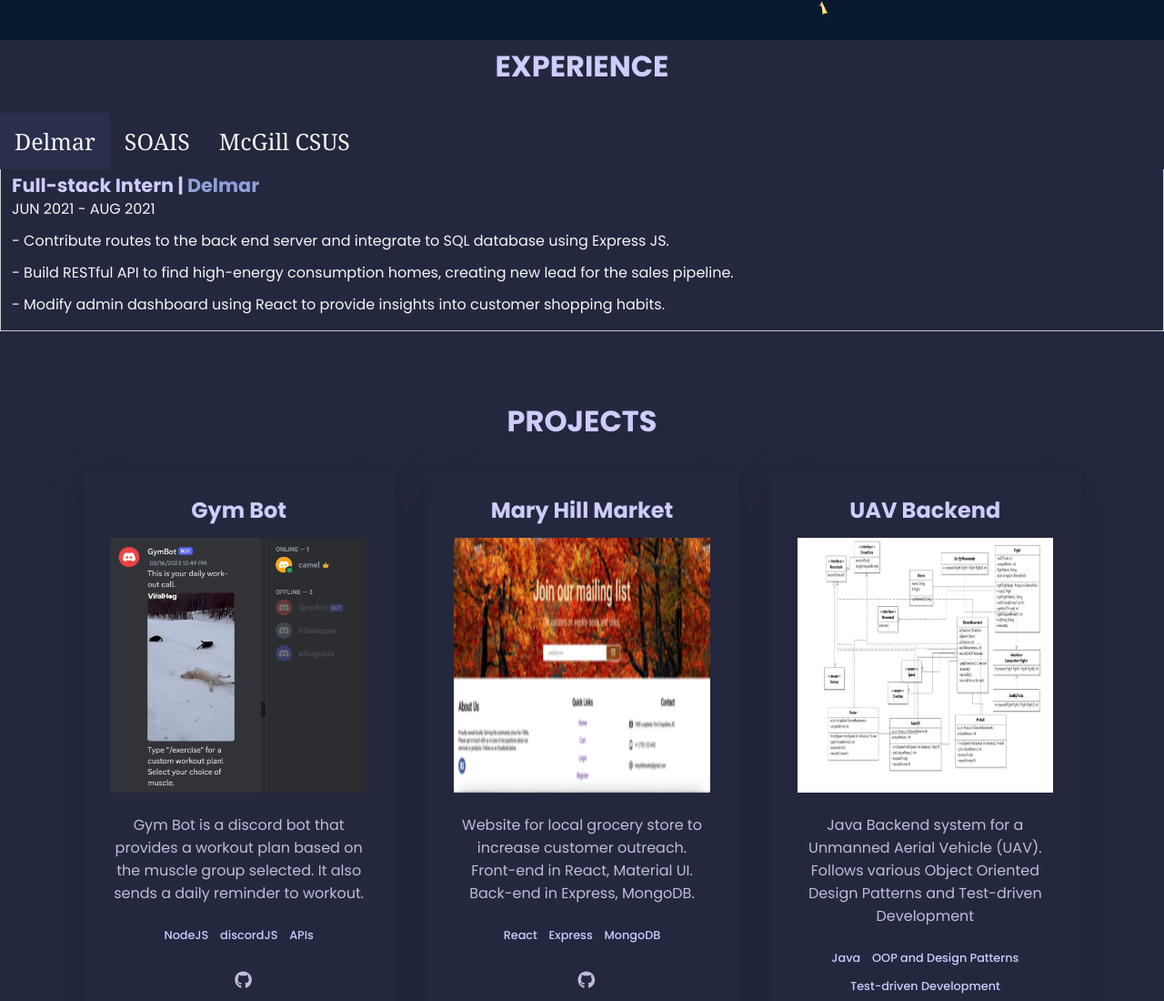
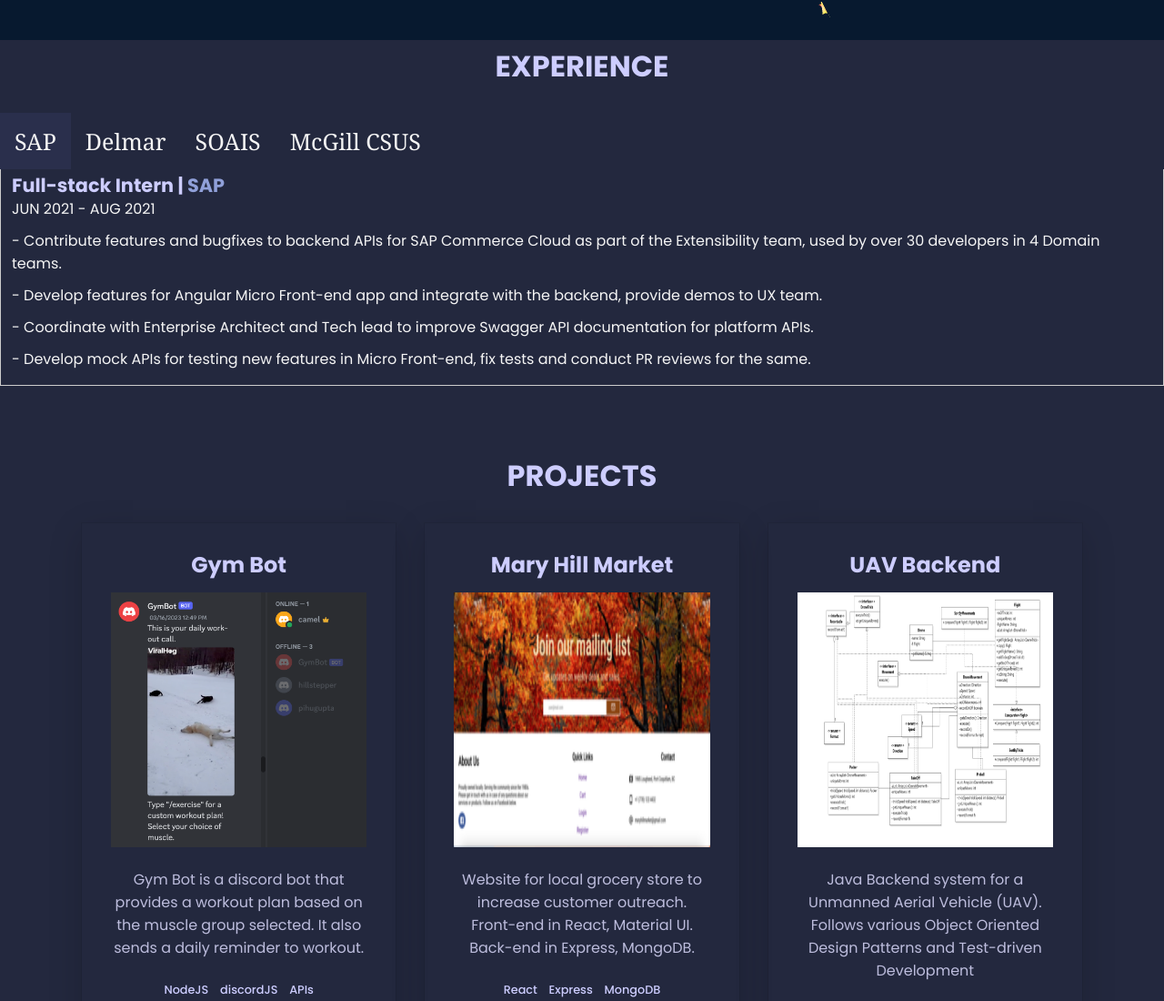
Before and after one commit to prn0117/portfolio-website, a plain HTML site: page index.html in a window 1280 px wide. Shown: the part 756-1856 px from the top of the page at 91% size. Drawn offline with nearby package versions, Linux system fonts and the light colour scheme; animation ran at ten frames a second.

Commit message:
Added company tab

```diff
--- a/index.html
+++ b/index.html
@@ -86,9 +86,33 @@
     <section id="experience">
         <h2 class="section__title">Experience</h2>
         <div class="tab">
-            <button class="tablinks" onclick="openTab(event, 'Delmar')" id="defaultOpen">Delmar</button>
+            <button class="tablinks" onclick="openTab(event, 'SAP')" id="defaultOpen">SAP</button>
+            <button class="tablinks" onclick="openTab(event, 'Delmar')">Delmar</button>
             <button class="tablinks" onclick="openTab(event, 'SOAIS')">SOAIS</button>
             <button class="tablinks" onclick="openTab(event, 'McGill CSUS')">McGill CSUS</button>
+        </div>
+
+        <div id="SAP" class="tabcontent">
+            <div class="tab-pane fade show active" id="nav-expedia" role="tabpanel" aria-labelledby="nav-expedia-tab">
+                <h4>
+                    Full-stack Intern | <span class="link"> SAP</span>
+                </h4>
+                <p>JUN 2021 - AUG 2021</p>
+                <ul>
+                    <li>
+                        - Contribute features and bugfixes to backend APIs for SAP Commerce Cloud as part of the Extensibility team, used by over 30 developers in 4 Domain teams.
+                    </li>
+                    <li>
+                        - Develop features for Angular Micro Front-end app and integrate with the backend, provide demos to UX team.
+                    </li>
+                    <li>
+                        - Coordinate with Enterprise Architect and Tech lead to improve Swagger API documentation for platform APIs.
+                    </li>
+                    <li>
+                        - Develop mock APIs for testing new features in Micro Front-end, fix tests and conduct PR reviews for the same.
+                    </li>
+                </ul>
+            </div>
         </div>
 
         <div id="Delmar" class="tabcontent">
@@ -100,14 +124,13 @@
                 <p>JUN 2021 - AUG 2021</p>
                 <ul>
                     <li>
-                        - Contribute routes to the back end server and integrate to SQL database using Express JS.
+                        - Build RESTful API to return list of high-energy consumption homes, creating lead for sales pipeline, adding 12 new customers.
                     </li>
                     <li>
-                        - Build RESTful API to find high-energy consumption homes, creating new lead for the sales
-                        pipeline.
+                        - Modify dashboard to provide insights into customer shopping habits, increasing customer retention.
                     </li>
                     <li>
-                        - Modify admin dashboard using React to provide insights into customer shopping habits.
+                        - Contribute routes to back-end and integrate into database.
                     </li>
                 </ul>
             </div>
@@ -121,8 +144,7 @@
                 <p>JUN 2020 - AUG 2020</p>
                 <ul>
                     <li>
-                        - Develop automation scripts for order processing and notifications testing using Selenium with
-                        Java.
+                        - Develop automation scripts for order processing and notifications testing using Selenium.
                     </li>
                     <li>
                         - Assist clients with Oracle Cloud Infrastructure including setting Private cloud using Virtual
@@ -130,7 +152,8 @@
                         Networks and partitioning CIDR blocks for subnets.
                     </li>
                     <li>
-                        - Attend Sprint and Scrum reviews, learn about agile methodology to deploy reliable software.
+                        - Attend Sprint Planning and Scrum daily, work in an agile environment to deploy software and learn about the full
+                        SDLC.
                     </li>
                 </ul>
             </div>
@@ -260,14 +283,14 @@
         <ul class="skills__list">
             <li class="skills__list-item btn btn--plain">HTML/CSS</li>
             <li class="skills__list-item btn btn--plain">Selenium</li>
-            <li class="skills__list-item btn btn--plain">Express/Node</li>
+            <li class="skills__list-item btn btn--plain">Node</li>
             <li class="skills__list-item btn btn--plain">Java</li>
             <li class="skills__list-item btn btn--plain">Python</li>
+            <li class="skills__list-item btn btn--plain">Angular</li>
             <li class="skills__list-item btn btn--plain">React</li>
             <li class="skills__list-item btn btn--plain">AWS</li>
             <li class="skills__list-item btn btn--plain">Git</li>
             <li class="skills__list-item btn btn--plain">Gitlab</li>
-            <li class="skills__list-item btn btn--plain">C++</li>
             <li class="skills__list-item btn btn--plain">SQL</li>
             <li class="skills__list-item btn btn--plain">CI/CD</li>
         </ul>
```
